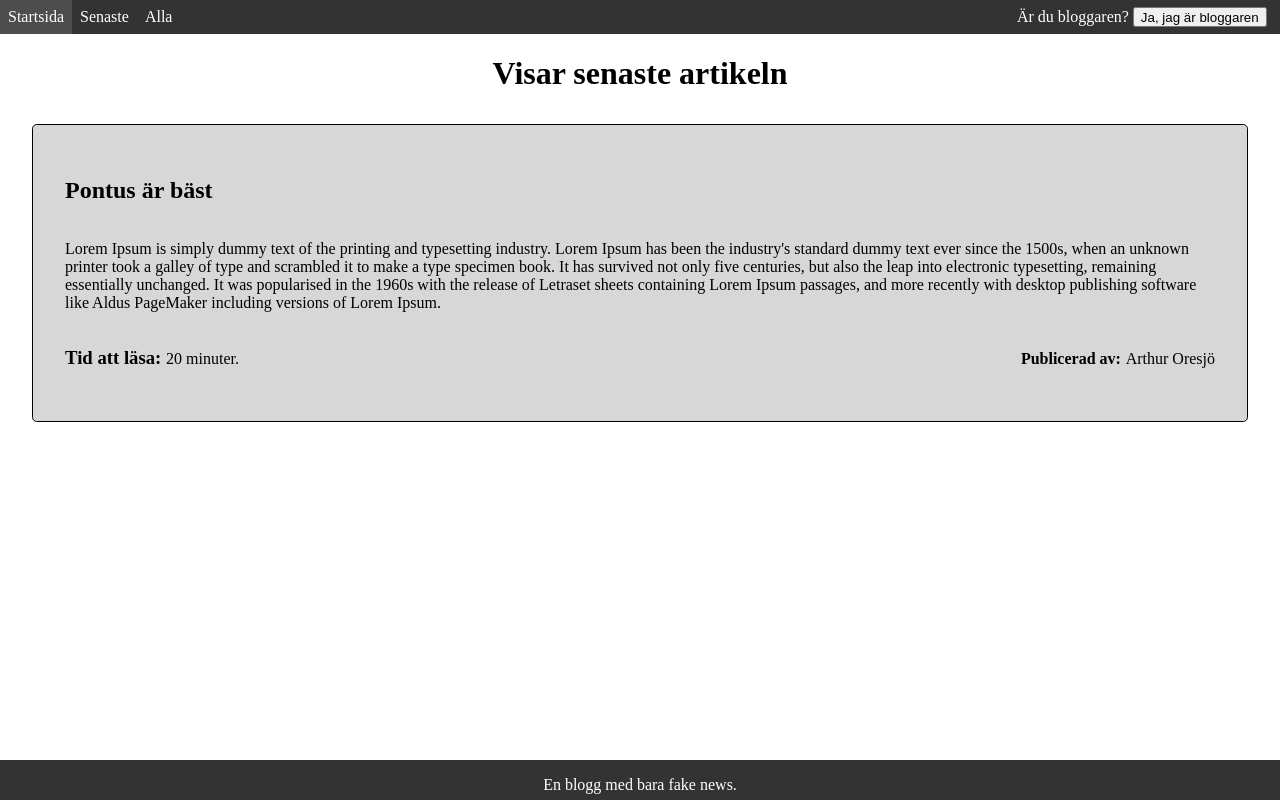
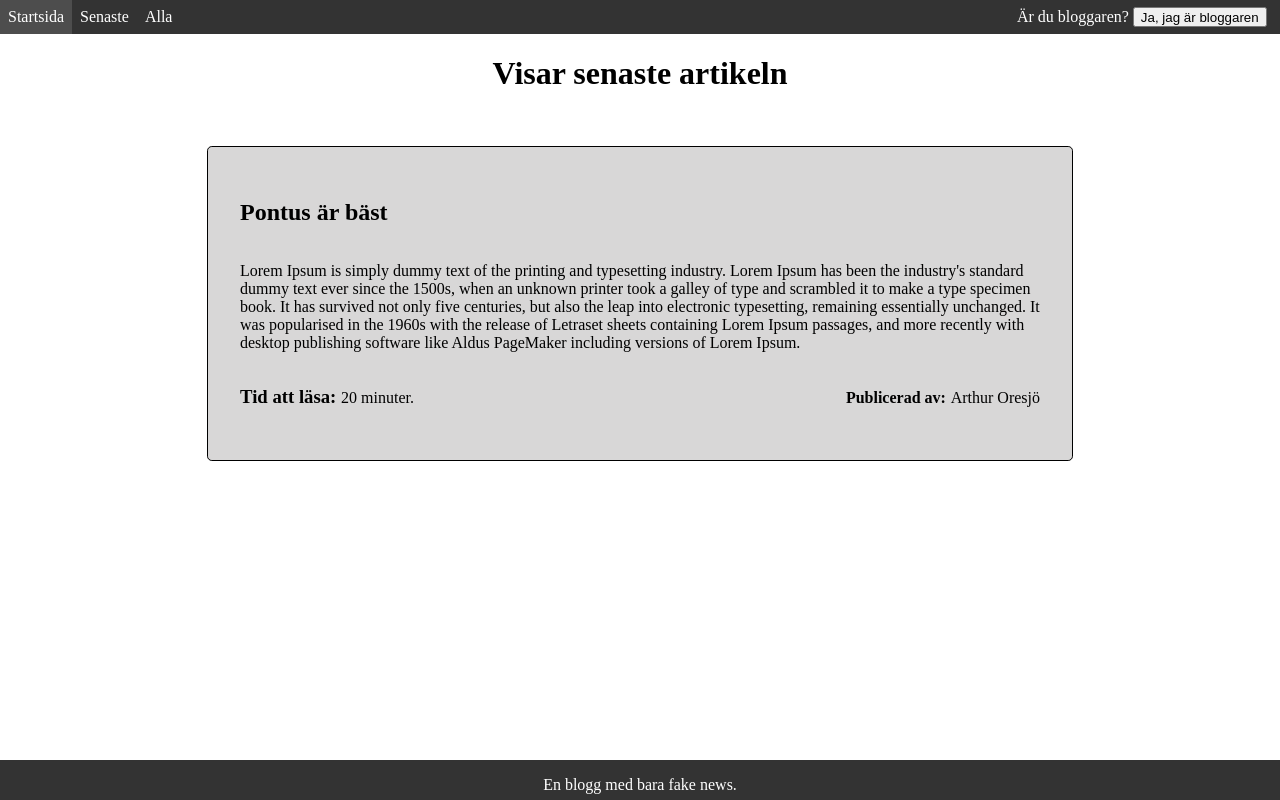
Before and after one commit to Pozee/blog-assignment, an Angular app in the folder blog-app/: page /startsida in a window 1280 px wide. Built offline with nearby package versions, Linux system fonts and the light colour scheme.

Commit message:
centered content

```diff
--- a/blog-app/src/app/footer/footer.component.css
+++ b/blog-app/src/app/footer/footer.component.css
@@ -1,5 +1,5 @@
 .footer {
-    position: absolute;
+    position: fixed;
     bottom: 0;
     display: flex;
     flex-direction: row;
--- a/blog-app/src/app/startsida/startsida.component.css
+++ b/blog-app/src/app/startsida/startsida.component.css
@@ -12,8 +12,15 @@ h1 {
     margin: 2em;
     border-radius: 0.3em;
     border:solid black 1px;
+    max-width: 50em;
+
 }
 
+.main {
+    display: flex;
+    flex-direction: column;
+    align-items: center;
+}
 .read-time {
     display: flex;
 
--- a/blog-app/src/app/startsida/startsida.component.html
+++ b/blog-app/src/app/startsida/startsida.component.html
@@ -1,4 +1,5 @@
     <h1>Visar senaste artikeln</h1>
+    <div class="main">
     <div class="article-container">
     <h2 class="title"> {{artikel.title}}</h2>
     <p class="content">{{artikel.content}}</p>
@@ -13,3 +14,4 @@
       </div>
     </div>
   </div>
+</div>
```
